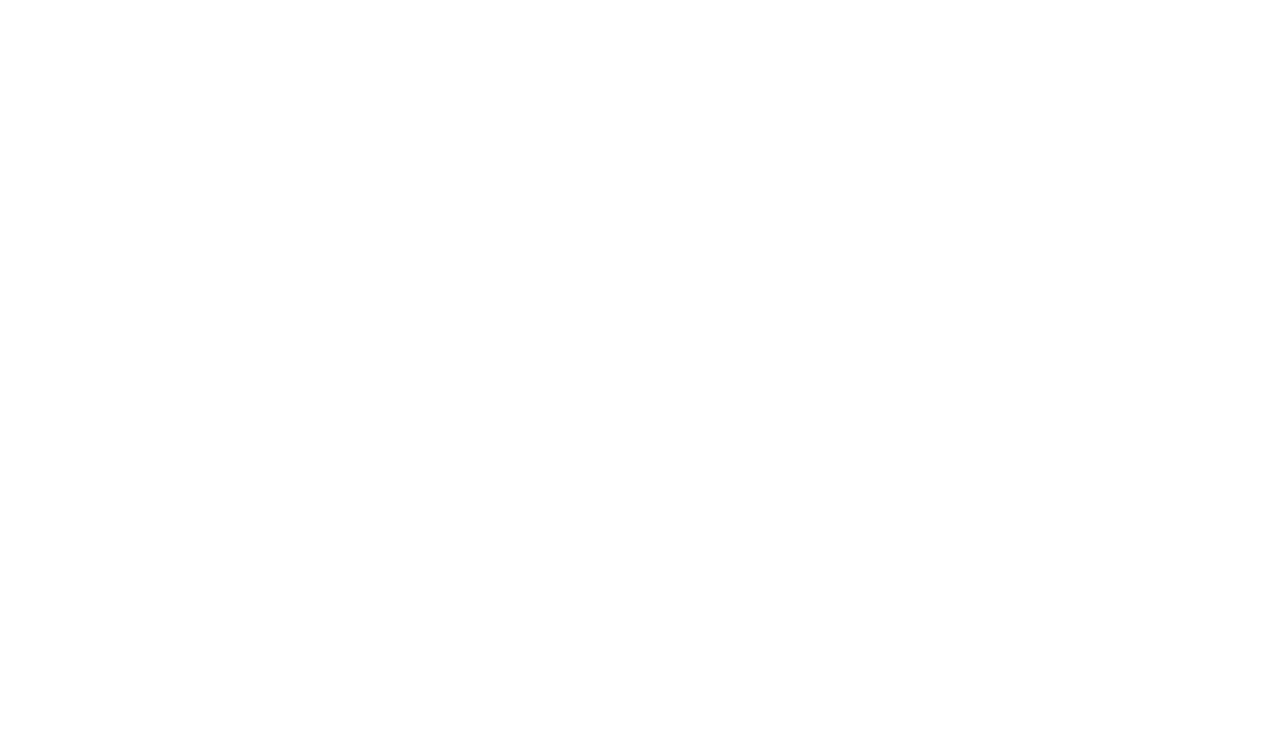
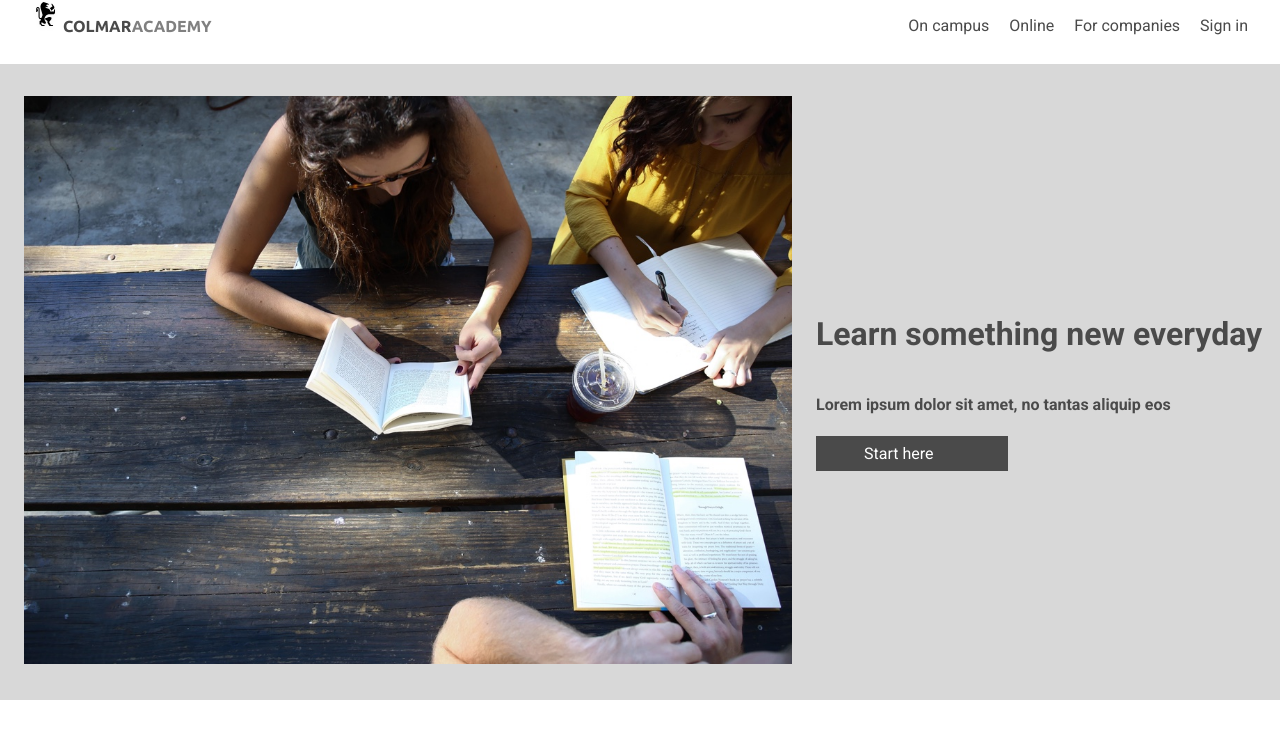
Before and after one commit to liuminish/Capstone, a plain HTML site: page index.html in a window 1280 px wide. Drawn offline with Linux system fonts and the light colour scheme.

Commit message:
added nav and banner

```diff
--- a/Resources/CSS/style.css
+++ b/Resources/CSS/style.css
@@ -0,0 +1,76 @@
+/* Shared styles */
+
+body {
+    font-family: Roboto, sans-serif;
+    font-size: 16px;
+    color: #4a4a4a;
+    margin: 0;
+}
+
+/* Navigation */
+
+nav {
+    height: 4rem;
+    vertical-align: middle;
+    display: fixed;
+    z-index: 10;
+}
+
+nav img {
+    margin-left: 2rem;
+    height: 2rem;
+    width: auto;
+}
+
+nav .logo1 {
+    font-family: Ubuntu;
+    font-weight: bold;
+}
+
+nav .logo2 {
+    font-family: Ubuntu;
+    font-weight: bold;
+    color: gray;
+}
+
+nav ul {
+    list-style: none;
+    float: right;
+    margin-right: 1.5rem;
+}
+
+nav ul li {
+    margin: 0.5rem;
+    display: inline;
+}
+
+/* Banner */
+
+.banner {
+    background-color: #d8d8d8;
+    width: 100%;
+    display: flex;
+}
+
+.banner .banner-img {
+    width: 60%;
+    height: auto;
+    margin: 2rem 1.5rem;
+}
+
+.banner .banner-img img {
+    width: 100%;
+}
+
+.banner .banner-words {
+    display: flex;
+    flex-direction: column;
+    justify-content: center;
+}
+
+.banner .banner-words .button {
+    background-color: #4a4a4a;
+    color: white;
+    padding: 0.5rem 3rem;
+    width: 6rem;
+}
--- a/index.html
+++ b/index.html
@@ -1 +1,33 @@
 <!DOCTYPE html>
+<html>
+    <head>
+        <title>Colmar Academy</title>
+        <link href="Resources/CSS/style.css" type="text/css" rel="stylesheet" />
+        <link href="https://fonts.googleapis.com/css?family=Roboto:400,700|Ubuntu:700&display=swap" rel="stylesheet">
+    </head>
+    <body>
+        <nav>
+            <span class="logo">
+                <img src="Resources/images/ic-logo.svg"/>
+                <span class="logo1">COLMAR</span><span class="logo2">ACADEMY</span>
+            </span>
+            <ul>
+                <li>On campus</li>
+                <li>Online</li>
+                <li>For companies</li>
+                <li> Sign in</li>
+            </ul>
+        </nav>
+        <div class="banner">
+            <div class="banner-img">
+                <img src="Resources/images/banner.jpg" />
+            </div>
+            <div class="banner-words">
+                <h1>Learn something new everyday</h1>
+                <h4>Lorem ipsum dolor sit amet, no tantas aliquip eos</h4>
+                <span class="button">Start here</span>
+            </div>
+
+        </div>
+    </body>
+</html>
```
